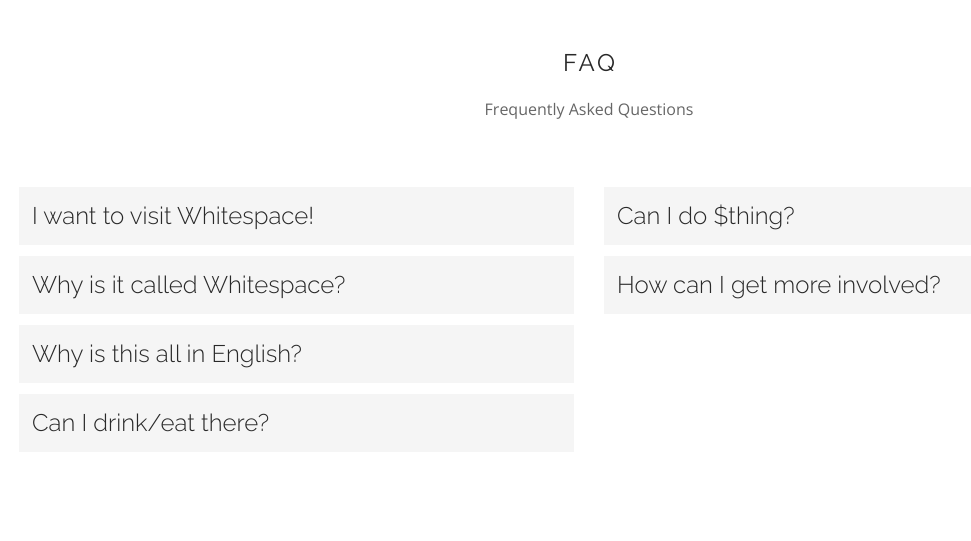
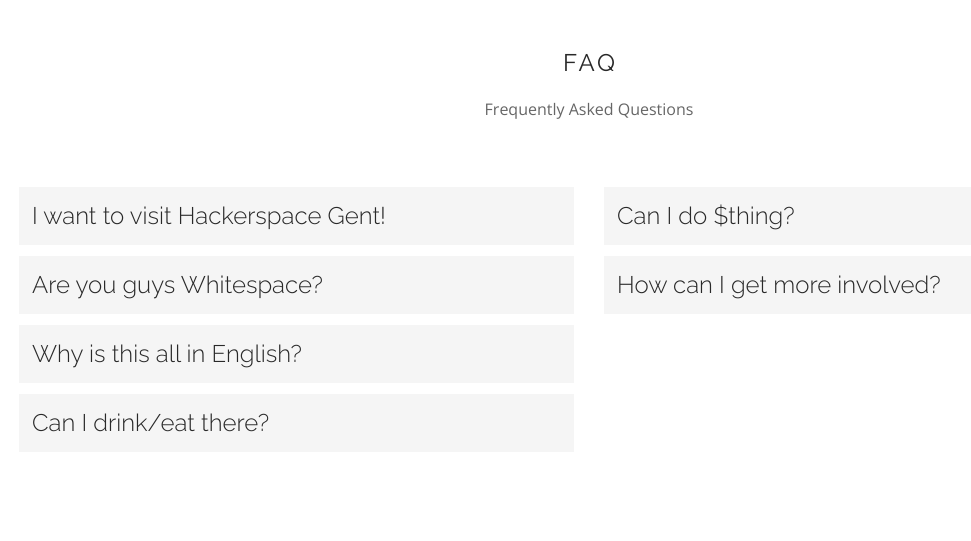
Before and after one commit to 0x20/landing, a PHP site: page / in a window 1280 px wide. Shown: the part 2753-3294 px from the top of the page, without its empty margins (51-1022 px from the left). Run offline with PHP 8.4, Linux system fonts and the light colour scheme; data that the repository does not hold is empty.

Commit message:
Update index.php

```diff
--- a/index.php
+++ b/index.php
@@ -53,8 +53,8 @@
 				<div class="nav-bar">
 					<div class="module left">
 						<a href="index.php">
-							<img class="logo logo-light" alt="Whitespace" src="img/logo.png">
-							<img class="logo logo-dark" alt="Whitespace" src="img/logo-dark.png">
+							<img class="logo logo-light" alt="Hackerspace Gent" src="img/logo.png">
+							<img class="logo logo-dark" alt="Hackerspace Gent" src="img/logo-dark.png">
 						</a>
 					</div>
 					<div class="module widget-handle mobile-toggle right visible-sm visible-xs">
@@ -98,7 +98,7 @@
 						<div class="container v-align-transform">
 							<div class="row text-center">
 								<div class="col-md-offset-1 col-md-10">
-									<h2 class="mb-xs-16 uppercase bold">WHITESPACE</h2>
+									<h2 class="mb-xs-16 uppercase bold">HACKERSPACE GENT</h2>
 									<h2 class="mb-xs-16 uppercase bold">Open right now!</h2>
 									<p class="lead uppercase mb40">
 										<?php if($strangers_in > 0){if($strangers_in == 1){ echo "1 device and "; }else{ echo $strangers_in." devices and "; }} if($members_in == 1){ echo "1 human "; }else{ echo $members_in." humans "; }?>detected</p>
@@ -119,7 +119,7 @@
 						<div class="container v-align-transform">
 							<div class="row text-center">
 								<div class="col-md-offset-1 col-md-10">
-									<h2 class="mb-xs-16 uppercase bold">WHITESPACE</h2>
+									<h2 class="mb-xs-16 uppercase bold">HACKERSPACE GENT</h2>
 									<!--<p class="lead uppercase mb40">Learn to hack, Hack to learn.</p>-->
 									<a class="btn btn-lg inner-link" href="#home">Start Exploring</a>
 								</div>
@@ -140,7 +140,7 @@
 						<div class="container v-align-transform">
 							<div class="row">
 								<div class="col-sm-12 text-center">
-									<h2 class="mb-xs-16 uppercase bold">WHITESPACE</h2>
+									<h2 class="mb-xs-16 uppercase bold">HACKERSPACE GENT</h2>
 									<a class="btn btn-lg inner-link" href="#home">Start To Flap</a>
 								</div>
 							</div>
@@ -155,7 +155,7 @@
 						<div class="container v-align-transform">
 							<div class="row text-center">
 								<div class="col-md-offset-1 col-md-10">
-									<h2 class="mb-xs-16 uppercase bold">WHITESPACE</h2>
+									<h2 class="mb-xs-16 uppercase bold">HACKERSPACE GENT</h2>
 									<a class="btn btn-lg inner-link" href="#home">Start Tasting</a>
 								</div>
 							</div>
@@ -175,7 +175,7 @@
 						<div class="col-sm-10 col-sm-offset-1 text-center">
 							<h3 class="uppercase color-primary mb40 mb-xs-24">A Place To Call Home</h3>
 							<p class="lead">
-								Hackerspace Gent (a.k.a. Whitespace a.k.a. 0x20 a.k.a the Space) is a hackerspace in the wonderful city of Ghent, Belgium. It is a physical space run by a group of people dedicated to various aspects of constructive &amp; creative tinkering. This page is an ever growing resource of information about who we are, what we do, and how you can become a part of all the <b>awesomeness</b>.
+								Hackerspace Gent (0x20) is a hackerspace in the wonderful city of Ghent, Belgium. It is a physical space run by a group of people dedicated to various aspects of constructive &amp; creative tinkering. This page is an ever growing resource of information about who we are, what we do, and how you can become a part of all the <b>awesomeness</b>.
 							</p>
 						</div>
 					</div>
@@ -412,7 +412,7 @@
 							<ul class="accordion accordion-1 one-open">
 								<li>
 									<div class="title">
-										<h4 class="inline-block mb0">I want to visit Whitespace!</h4>
+										<h4 class="inline-block mb0">I want to visit Hackerspace Gent!</h4>
 									</div>
 									<div class="content">
 										<p>
@@ -422,12 +422,11 @@
 								</li>
 								<li>
 									<div class="title">
-										<h4 class="inline-block mb0">Why is it called Whitespace?</h4>
+										<h4 class="inline-block mb0">Are you guys Whitespace?</h4>
 									</div>
 									<div class="content">
 										<p>
-											We decided to name the space after the location (blekerijstraat/"bleacherstreet"). We're in an old factory which used to be a bleachery (a place where they bleach fabric). The brainstorm didn't take that long: bleach, pale, white.. and it's a space, hence: "whitespace".
-											Why we use "0x20" as an alias is left as an exercise to the reader. Sadly, this alias causes us a lot of trouble since social networks and spam filters think we're trying to hack them when we use '0x20.be'.
+										Jup, we're the same people. Whitespace is our previous name. It's still remembered in our logo.
 										</p>
 									</div>
 								</li>
```
